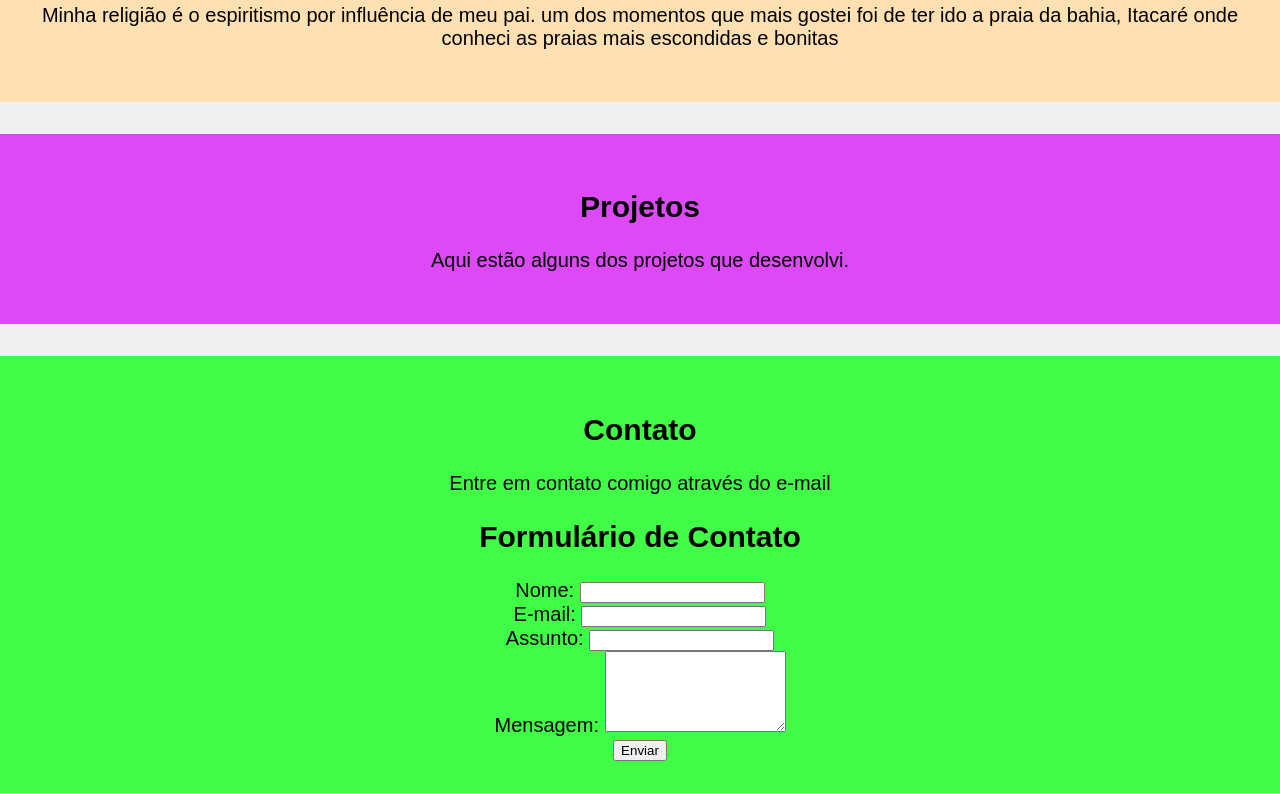
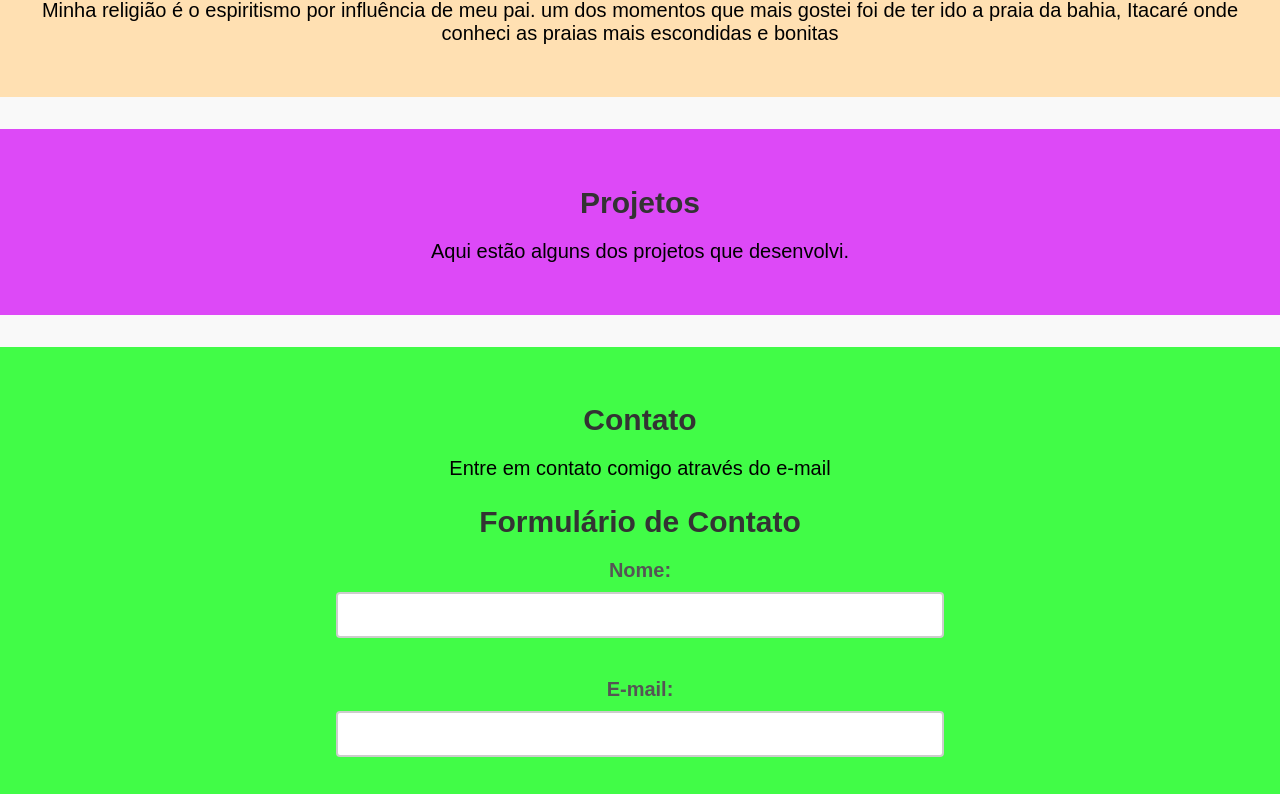
Before and after one commit to ViniParafatti/Meu-Site, a plain HTML site: page index.html in a window 1280 px wide. Shown: the part 677-1471 px from the top of the page. Drawn offline with Linux system fonts and the light colour scheme.

Commit message:
Update style.css

```diff
--- a/estilos/style.css
+++ b/estilos/style.css
@@ -71,3 +71,102 @@ footer {
     bottom: 0;
     width: 100%;
 }
+
+
+
+
+* {
+    box-sizing: border-box;
+}
+
+body {
+    font-family: Arial, sans-serif;
+    background-color: #f9f9f9;
+    padding: 0;
+    margin: 0;
+}
+
+.container {
+    max-width: 500px;
+    margin: 50px auto;
+    padding: 20px;
+    background-color: #fff;
+    border-radius: 8px;
+    box-shadow: 0 8px 16px rgba(0, 0, 0, 0.2);
+}
+
+h2 {
+    text-align: center;
+    color: #333;
+    margin-bottom: 20px;
+}
+
+label {
+    display: block;
+    margin-bottom: 10px;
+    font-weight: bold;
+    color: #555;
+}
+
+input[type="text"],
+input[type="email"],
+textarea {
+    width: 50%;
+    padding: 12px;
+    margin-bottom: 20px;
+    border: 2px solid #ccc;
+    border-radius: 4px;
+    font-size: 16px;
+    transition: border-color 0.3s;
+}
+
+input[type="text"]:focus,
+input[type="email"]:focus,
+textarea:focus {
+    border-color: #4CAF50;
+    outline: none;
+}
+
+textarea {
+    resize: vertical;
+}
+
+button {
+    display: block;
+    width: 100%;
+    background-color: #4CAF50;
+    color: white;
+    padding: 15px;
+    font-size: 18px;
+    border: none;
+    border-radius: 5px;
+    cursor: pointer;
+    transition: background-color 0.3s;
+}
+
+button:hover {
+    background-color: #45a049;
+}
+
+.form-group {
+    margin-bottom: 20px;
+}
+
+.form-group:last-child {
+    margin-bottom: 0;
+}
+
+.error {
+    color: red;
+    font-size: 14px;
+}
+
+@media (max-width: 600px) {
+    .container {
+        padding: 15px;
+    }
+    button {
+        font-size: 16px;
+        padding: 12px;
+    }
+}
```
